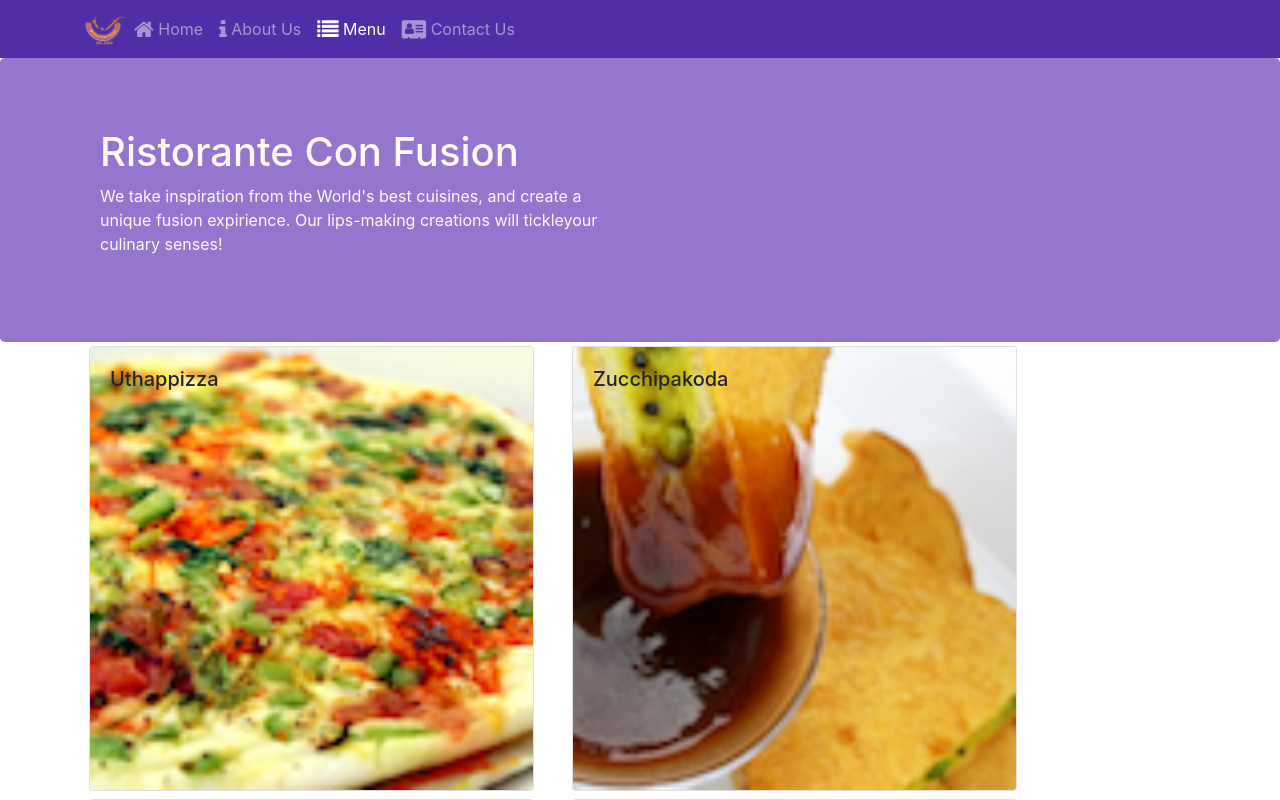
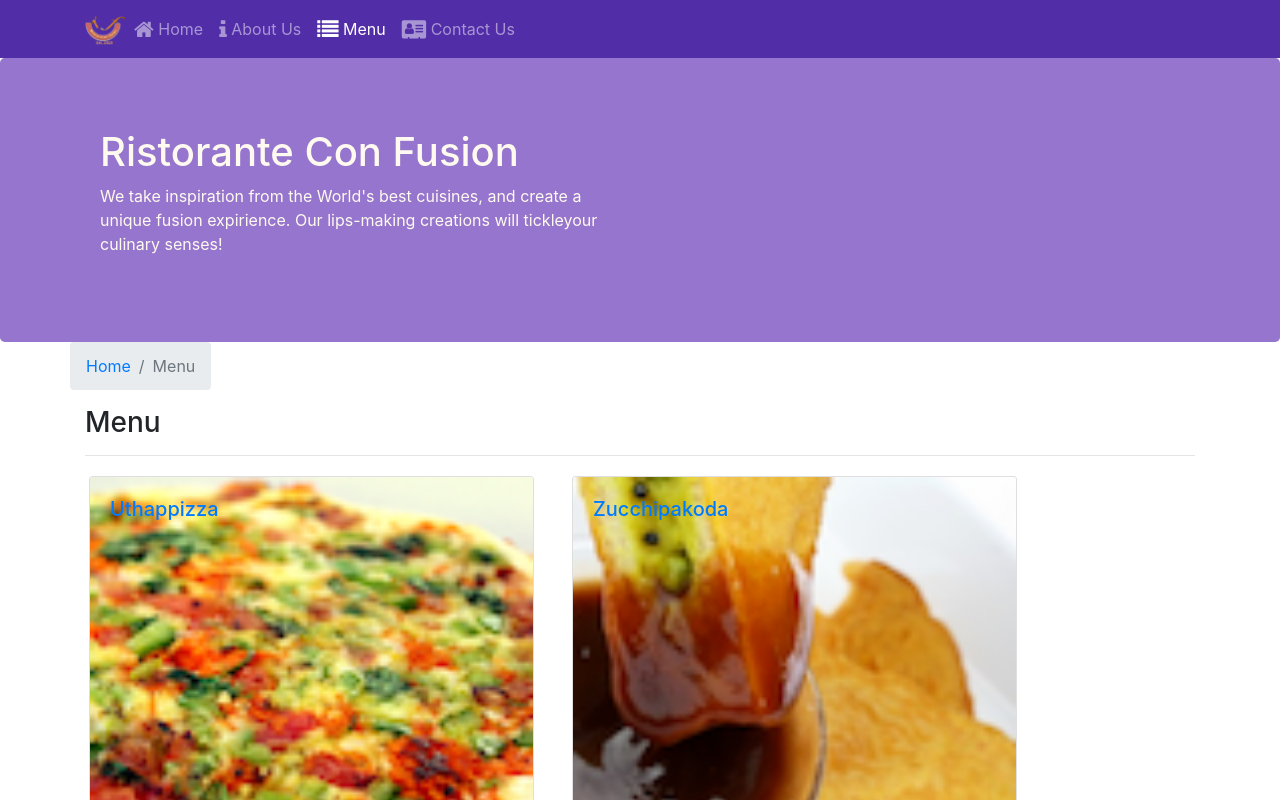
Before and after one commit to subwayrisotto/website-pizza, a React (Create React App) app: page /menu in a window 1280 px wide. Shown: the top 800 px of the page. Built offline with nearby package versions, Linux system fonts and the light colour scheme.

Commit message:
Single Page Application 2

```diff
--- a/src/components/ContactComponent.js
+++ b/src/components/ContactComponent.js
@@ -1,8 +1,25 @@
 import React from 'react';
+import { Breadcrumb, BreadcrumbItem } from 'reactstrap';
+import { Link } from 'react-router-dom';
 
 function Contact(props) {
     return(
         <div className="container">
+
+            <div className="row">
+                    <Breadcrumb>
+                        <BreadcrumbItem>
+                            <Link to="/home">Home</Link>
+                        </BreadcrumbItem>
+
+                        <BreadcrumbItem active>Contact Us</BreadcrumbItem>
+                    </Breadcrumb>
+
+                    <div className="col-12">
+                        <h3>Contact Us</h3>
+                        <hr />
+                    </div>
+            </div>
             <div className="row row-content">
                 <div className="col-12">
                 <h3>Location Information</h3>
--- a/src/components/DishDetailsComponent.js
+++ b/src/components/DishDetailsComponent.js
@@ -1,5 +1,8 @@
 import React from 'react';
 import {Card, CardImg, CardImgOverlay, CardText, CardBody, CardTitle} from 'reactstrap';
+import {Link} from 'react-router-dom';
+import { Breadcrumb, BreadcrumbItem } from 'reactstrap';
+
 
 function RenderDish({dish}) {
     if (dish != null){
@@ -20,10 +23,10 @@
     }
 }
 
-   function RenderComments({dish}) {
-        if (dish != null) {
+   function RenderComments({comments}) {
+        if (comments != null) {
 
-            const commentsList = dish.comments.map((comment) => {
+            const commentsList = comments.map(comment => {
                 let date = new Intl.DateTimeFormat('en-US', { year: 'numeric', month: 'short', day: '2-digit' }).format(new Date(Date.parse(comment.date)));
                 return (
                     <div key={comment.id}>
@@ -48,18 +51,35 @@
 
 
     const DishDetail = (props) => {
-        return(
-            <div className="container">
-                <div className="row">
+        if(props.dish != null){
+            return(
+                <div className="container">
+                    <div className="row">
+                        <Breadcrumb>
+                            <BreadcrumbItem>
+                                <Link to="/menu">Menu</Link>
+                            </BreadcrumbItem>
+
+                            <BreadcrumbItem active>{props.dish.name}</BreadcrumbItem>
+                        </Breadcrumb>
+
+                        <div className="col-12">
+                            <h3>{props.dish.name}</h3>
+                            <hr />
+                        </div>
+                    </div>
+
+                    <div className="row">
                     <div className="col-12 col-md-5 m-1">
-                        <RenderDish dish={props.selectedDish} />
+                        <RenderDish dish={props.dish} />
                     </div>
                     <div className="col-12 col-md-5 m-1">
-                        <RenderComments dish={props.selectedDish} />
+                        <RenderComments comments={props.comments} />
+                    </div>
                     </div>
                 </div>
-            </div>
-        );
+            );
+        }
     }
 
 
--- a/src/components/MainComponent.js
+++ b/src/components/MainComponent.js
@@ -19,11 +19,18 @@
       dishes: DISHES,
       comments: COMMENTS,
       promotions: PROMOTIONS,
-      leaders: LEADERS,
+      leaders: LEADERS
     };
   }
 
   render(){
+
+    const DishWithId = ({match}) => {
+      return(
+        <DishDetail dish={this.state.dishes.filter((dish) => dish.id === parseInt(match.params.dishId,10))[0]}
+        comments={this.state.comments.filter((comment) => comment.dishId === parseInt(match.params.dishId,10))} />
+      );
+    };
 
     const HomePage = () => {
       return(
@@ -42,6 +49,7 @@
       <Switch>
         <Route path="/home" component={HomePage} />
         <Route exact path="/menu" component={() => <Menu dishes={this.state.dishes} />} />
+        <Route path="/menu/:dishId" component={DishWithId} />
         <Route exact path="/contactus" component={Contact} />
         <Redirect to="/home" />
       </Switch>
--- a/src/components/MenuComponent.js
+++ b/src/components/MenuComponent.js
@@ -1,14 +1,16 @@
 import React from 'react';
-import { Card, CardImg, CardImgOverlay, CardTitle } from 'reactstrap';
+import { Card, CardImg, CardImgOverlay, CardTitle, Breadcrumb, BreadcrumbItem } from 'reactstrap';
+import { Link } from 'react-router-dom';
 
-    function RenderMenuItem ({dish, onClick}) {
+    function RenderMenuItem ({dish}) {
         return (
-            <Card
-                onClick={() => onClick(dish.id)}>
-                <CardImg width="100%" src={dish.image} alt={dish.name} />
-                <CardImgOverlay>
-                    <CardTitle>{dish.name}</CardTitle>
-                </CardImgOverlay>
+            <Card>
+                <Link to={`/menu/${dish.id}`}>
+                    <CardImg width="100%" src={dish.image} alt={dish.name} />
+                    <CardImgOverlay>
+                        <CardTitle>{dish.name}</CardTitle>
+                    </CardImgOverlay>
+                </Link>
             </Card>
         );
     }
@@ -18,13 +20,28 @@
         const menu = props.dishes.map((dish) => {
             return (
                 <div className="col-12 col-md-5 m-1"  key={dish.id}>
-                    <RenderMenuItem dish={dish} onClick={props.onClick} />
+                    <RenderMenuItem dish={dish} />
                 </div>
             );
         });
 
         return (
             <div className="container">
+                <div className="row">
+                    <Breadcrumb>
+                        <BreadcrumbItem>
+                            <Link to="/home">Home</Link>
+                        </BreadcrumbItem>
+
+                        <BreadcrumbItem active>Menu</BreadcrumbItem>
+                    </Breadcrumb>
+
+                    <div className="col-12">
+                        <h3>Menu</h3>
+                        <hr />
+                    </div>
+                </div>
+
                 <div className="row">
                     {menu}
                 </div>
```
